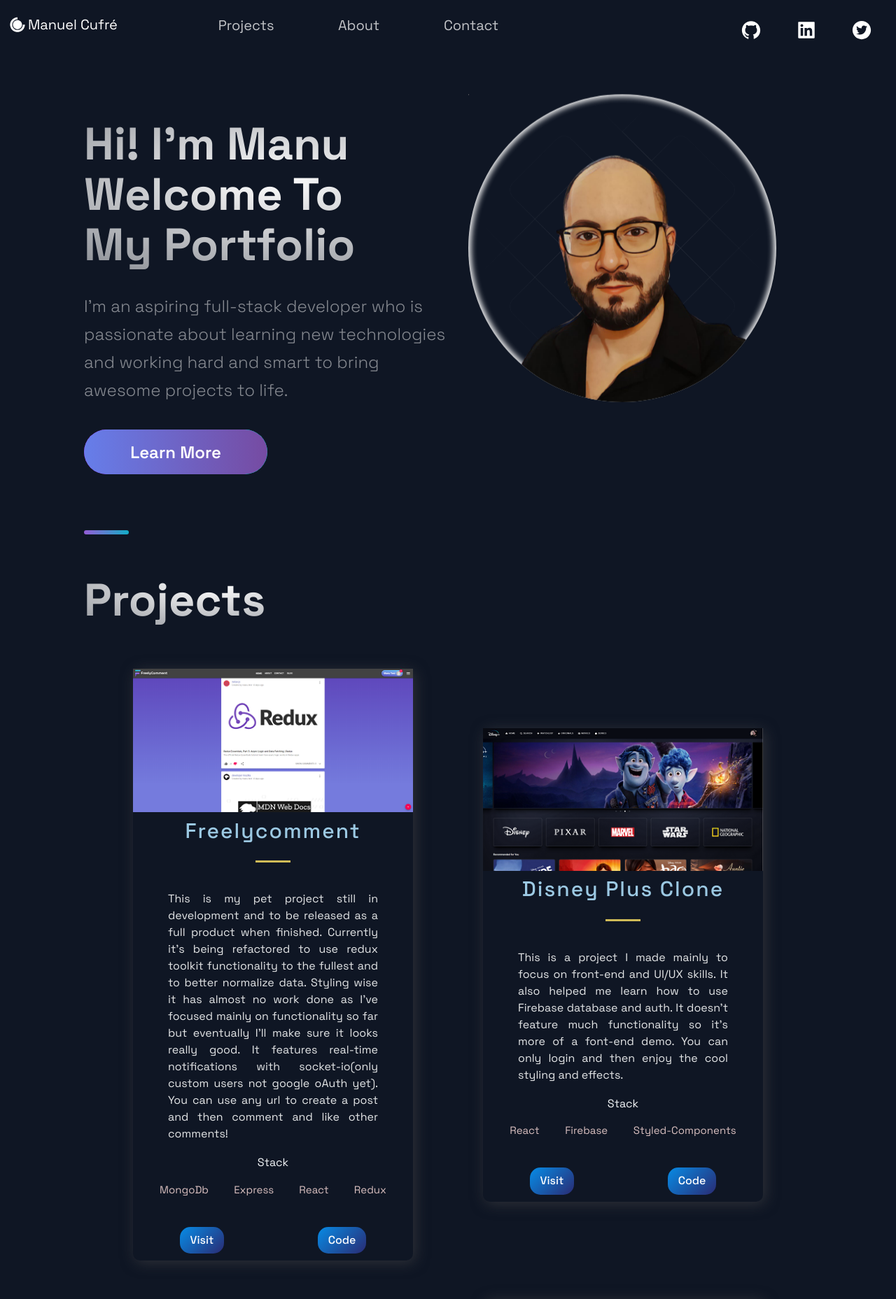
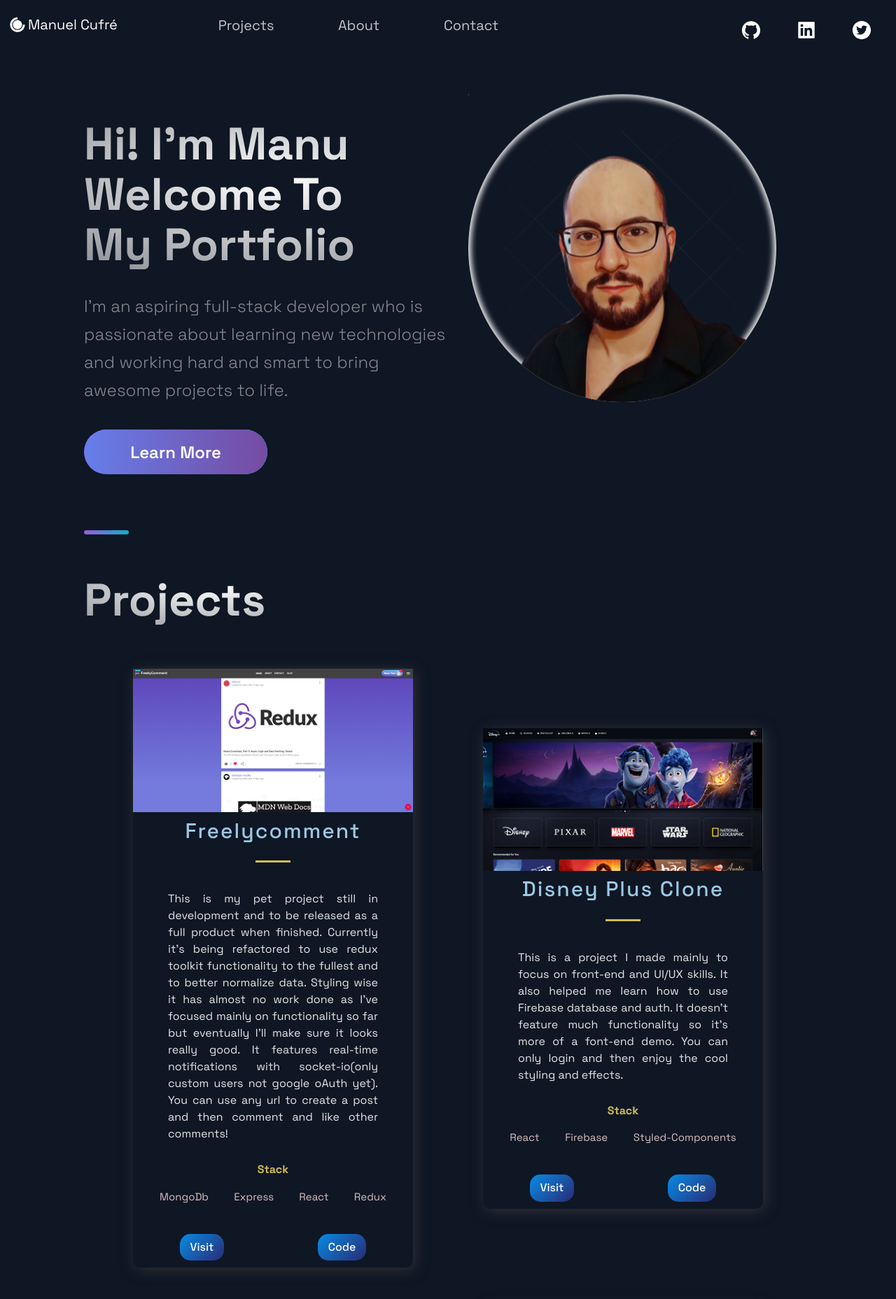
Before and after one commit to ManuC84/portfolio_website, a Next.js app: page / in a window 1280 px wide. Shown: the top 1857 px of the page at 70% size. Built offline with nearby package versions, Linux system fonts and the light colour scheme.

Commit message:
attempting to get contact form working

```diff
--- /dev/null
+++ b/next.config.js
@@ -0,0 +1,7 @@
+const withTM = require("next-transpile-modules")(["emailjs-com"]); // pass the modules you would like to see transpiled
+
+module.exports = withTM({
+  future: {
+    webpack5: true,
+  },
+});
--- a/package.json
+++ b/package.json
@@ -8,9 +8,10 @@
     "start": "next start"
   },
   "dependencies": {
-    "emailjs-com": "^2.0.0",
+    "emailjs-com": "^3.1.0",
     "framer-motion": "^4.1.17",
     "next": "10.2.3",
+    "next-transpile-modules": "^8.0.0",
     "react": "17.0.2",
     "react-dom": "17.0.2",
     "react-icons": "^4.2.0",
--- a/src/components/Contact/Contact.js
+++ b/src/components/Contact/Contact.js
@@ -18,6 +18,8 @@
   InfoItemContainer,
   InfoItem,
 } from "./ContactStyles";
+
+import SlideUpWhenVisible from "../../utils/slideUpWhenVisible";
 
 import { AiOutlineMail } from "react-icons/ai";
 import { FiPhoneCall } from "react-icons/fi";
@@ -43,6 +45,7 @@
     <Section contact id="contact">
       <SectionDivider />
       <SectionTitle main>Contact</SectionTitle>
+      <SlideUpWhenVisible>
         <ContactContainer>
           <ContactInfo>
             <img src="/images/photo-manu.jpg" alt="photo-manu" />
@@ -113,6 +116,7 @@
             </FormBox>
           </ContactForm>
         </ContactContainer>
+      </SlideUpWhenVisible>
     </Section>
   );
 };
--- a/src/components/Footer/Footer.js
+++ b/src/components/Footer/Footer.js
@@ -44,7 +44,10 @@
               >
                 <AiFillLinkedin size="3rem" />
               </SocialIcons>
-              <SocialIcons href="/" target="_blank">
+              <SocialIcons
+                href="https://twitter.com/manuelcufre3"
+                target="_blank"
+              >
                 <AiFillTwitterCircle size="3rem" />
               </SocialIcons>
             </SocialIconsContainer>
--- a/src/components/Header/Header.js
+++ b/src/components/Header/Header.js
@@ -63,7 +63,7 @@
       >
         <AiFillLinkedin size="3rem" />
       </SocialIcons>
-      <SocialIcons href="/" target="_blank">
+      <SocialIcons href="https://twitter.com/manuelcufre3" target="_blank">
         <AiFillTwitterCircle size="3rem" />
       </SocialIcons>
     </Div3>
--- a/src/components/HeroImg/HeroImg.js
+++ b/src/components/HeroImg/HeroImg.js
@@ -8,7 +8,7 @@
     <motion.div animate={{ scale: 1.1 }} transition={{ duration: 0.6 }}>
       <AvatarContainer>
         {svgBg.animatedBg}
-        <img src="/images/manu-logo3.png" />
+        <img src="/images/manu-logo5.png" style={{ height: 500, width: 500 }} />
       </AvatarContainer>
     </motion.div>
   );
--- a/src/components/Projects/Projects.js
+++ b/src/components/Projects/Projects.js
@@ -29,8 +29,8 @@
     <GridContainer>
       {projects.map(
         ({ title, description, image, tags, source, visit, id }) => (
-          <SlideUpWhenVisible>
-            <BlogCard key={id}>
+          <SlideUpWhenVisible key={id}>
+            <BlogCard>
               <Img src={image} />
               <TitleContent>
                 <HeaderThree title="true">{title}</HeaderThree>
@@ -39,7 +39,7 @@
               <CardInfo>{description}</CardInfo>
               <div>
                 <TitleContent>
-                  Stack
+                  <h4 style={{ marginTop: 10, color: "#d0bb57" }}>Stack</h4>
                   <TagList>
                     {tags.map((tag, i) => (
                       <Tag key={i}>{tag}</Tag>
--- a/src/components/TimeLine/TimeLine.js
+++ b/src/components/TimeLine/TimeLine.js
@@ -1,52 +1,52 @@
-import React, { useState, useRef, useEffect } from 'react';
+// import React, { useState, useRef, useEffect } from 'react';
 
-import { CarouselButton, CarouselButtonDot, CarouselButtons, CarouselContainer, CarouselItem, CarouselItemImg, CarouselItemText, CarouselItemTitle, CarouselMobileScrollNode } from './TimeLineStyles';
-import { Section, SectionDivider, SectionText, SectionTitle } from '../../styles/GlobalComponents';
-import { TimeLineData } from '../../constants/constants';
+// import { CarouselButton, CarouselButtonDot, CarouselButtons, CarouselContainer, CarouselItem, CarouselItemImg, CarouselItemText, CarouselItemTitle, CarouselMobileScrollNode } from './TimeLineStyles';
+// import { Section, SectionDivider, SectionText, SectionTitle } from '../../styles/GlobalComponents';
+// import { TimeLineData } from '../../constants/constants';
 
-const TOTAL_CAROUSEL_COUNT = TimeLineData.length;
+// const TOTAL_CAROUSEL_COUNT = TimeLineData.length;
 
-const Timeline = () => {
-  // const [activeItem, setActiveItem] = useState(0);
-  // const carouselRef = useRef();
+// const Timeline = () => {
+//   // const [activeItem, setActiveItem] = useState(0);
+//   // const carouselRef = useRef();
 
-  // const scroll = (node, left) => {
-  //   return node.scrollTo({ left, behavior: 'smooth' });
-  // }
+//   // const scroll = (node, left) => {
+//   //   return node.scrollTo({ left, behavior: 'smooth' });
+//   // }
 
-  // const handleClick = (e, i) => {
-  //   e.preventDefault();
+//   // const handleClick = (e, i) => {
+//   //   e.preventDefault();
 
-  //   if (carouselRef.current) {
-  //     const scrollLeft = Math.floor(carouselRef.current.scrollWidth * 0.7 * (i / TimeLineData.length));
+//   //   if (carouselRef.current) {
+//   //     const scrollLeft = Math.floor(carouselRef.current.scrollWidth * 0.7 * (i / TimeLineData.length));
 
-  //     scroll(carouselRef.current, scrollLeft);
-  //   }
-  // }
+//   //     scroll(carouselRef.current, scrollLeft);
+//   //   }
+//   // }
 
-  // const handleScroll = () => {
-  //   if (carouselRef.current) {
-  //     const index = Math.round((carouselRef.current.scrollLeft / (carouselRef.current.scrollWidth * 0.7)) * TimeLineData.length);
+//   // const handleScroll = () => {
+//   //   if (carouselRef.current) {
+//   //     const index = Math.round((carouselRef.current.scrollLeft / (carouselRef.current.scrollWidth * 0.7)) * TimeLineData.length);
 
-  //     setActiveItem(index);
-  //   }
-  // }
+//   //     setActiveItem(index);
+//   //   }
+//   // }
 
-  // // snap back to beginning of scroll when window is resized
-  // // avoids a bug where content is covered up if coming from smaller screen
-  // useEffect(() => {
-  //   const handleResize = () => {
-  //     scroll(carouselRef.current, 0);
-  //   }
+//   // // snap back to beginning of scroll when window is resized
+//   // // avoids a bug where content is covered up if coming from smaller screen
+//   // useEffect(() => {
+//   //   const handleResize = () => {
+//   //     scroll(carouselRef.current, 0);
+//   //   }
 
-  //   window.addEventListener('resize', handleResize);
-  // }, []);
+//   //   window.addEventListener('resize', handleResize);
+//   // }, []);
 
-  return (
-    <div>
-      Timeline
-    </div>
-  );
-};
+//   return (
+//     <div>
+//       Timeline
+//     </div>
+//   );
+// };
 
-export default Timeline;
+// export default Timeline;
--- a/src/constants/constants.js
+++ b/src/constants/constants.js
@@ -22,7 +22,7 @@
   {
     title: "Socket-Io Chat-App",
     description:
-      "This is a project I made in order to learn to use socket-io which is used for real-time notifications in my main project Freelycomment. It's made with React and the server with Express.js. It's fully functional and can be tested.",
+      "This is a project I made in order to learn to use socket-io which is used for real-time notifications on my main project Freelycomment. It's made with React and the server with Express.js. It's fully functional and can be tested.",
     image: "/images/chat-app-demo.png",
     tags: ["React", "Socket-Io", "Express"],
     source: "https://github.com/ManuC84/client",
@@ -40,11 +40,3 @@
     id: 3,
   },
 ];
-
-export const TimeLineData = [
-  { year: 2017, text: "Started my journey" },
-  { year: 2018, text: "Worked as a freelance developer" },
-  { year: 2019, text: "Founded JavaScript Mastery" },
-  { year: 2020, text: "Shared my projects with the world" },
-  { year: 2021, text: "Started my own platform" },
-];
```
Also changed, not shown: public/images/manu-logo5.png (added), 1 other file (tests, documents, lock files or other folders). Lines whose indentation alone changed are shown as unchanged.
